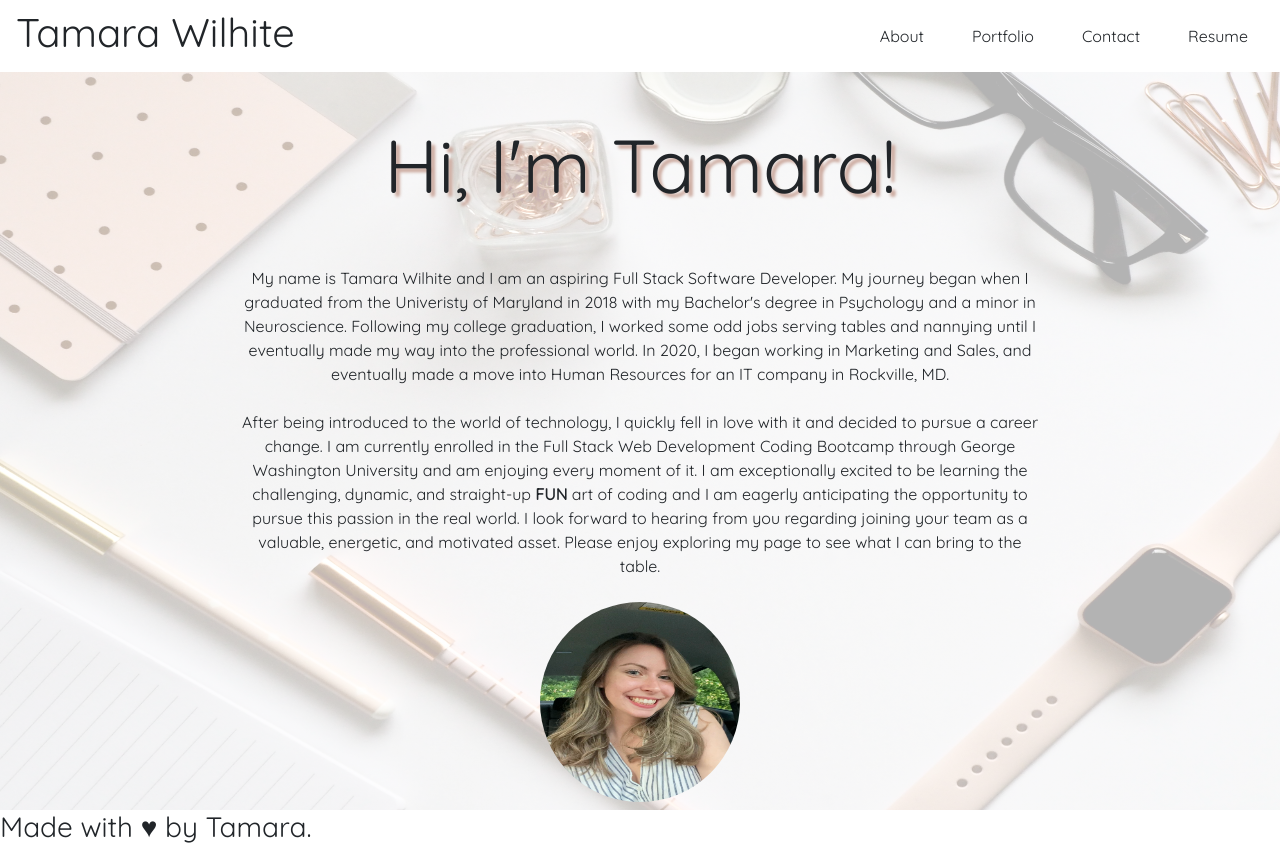
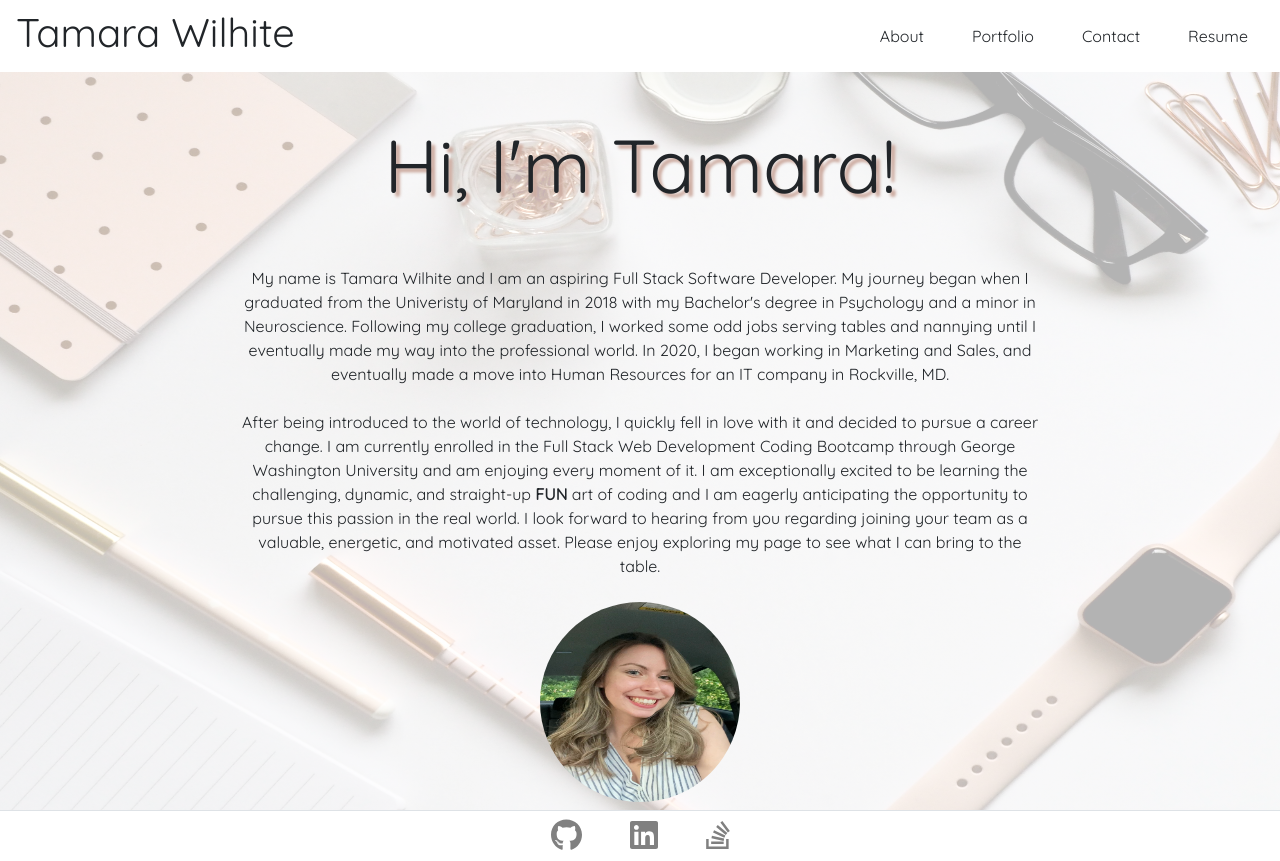
Before and after one commit to trwilhite/trw-portfolio, a React (Create React App) app: page / in a window 1280 px wide. Built offline with nearby package versions, Linux system fonts and the light colour scheme.

Commit message:
added links and icons to footer

```diff
--- a/package.json
+++ b/package.json
@@ -3,6 +3,10 @@
   "version": "0.1.0",
   "private": true,
   "dependencies": {
+    "@fortawesome/fontawesome-svg-core": "^6.1.1",
+    "@fortawesome/free-brands-svg-icons": "^6.1.1",
+    "@fortawesome/free-solid-svg-icons": "^6.1.1",
+    "@fortawesome/react-fontawesome": "^0.1.18",
     "@testing-library/jest-dom": "^5.16.4",
     "@testing-library/react": "^12.1.4",
     "@testing-library/user-event": "^13.5.0",
--- a/src/components/Footer/index.js
+++ b/src/components/Footer/index.js
@@ -1,10 +1,34 @@
 import React from "react";
 import "./style.css";
+import { FontAwesomeIcon } from "@fortawesome/react-fontawesome";
+import { library } from "@fortawesome/fontawesome-svg-core";
+import { fab } from "@fortawesome/free-brands-svg-icons";
+
+library.add(fab);
 
 function Footer() {
   return (
-    <footer>
-      <h3>Made with &hearts; by Tamara.</h3>
+    <footer className="border-top">
+      <nav className="d-flex flex-row justify-content-center">
+        <a
+          className="text-decoration-none icon py-2 px-4"
+          href="https://github.com/trwilhite"
+        >
+          <FontAwesomeIcon icon={["fab", "github"]} size="2x" />{" "}
+        </a>
+        <a
+          className="text-decoration-none icon py-2 px-4"
+          href="https://www.linkedin.com/in/tamara-wilhite/"
+        >
+          <FontAwesomeIcon icon={["fab", "linkedin"]} size="2x" />{" "}
+        </a>
+        <a
+          className="text-decoration-none icon py-2 px-4"
+          href="https://stackoverflow.com/users/17314835/tamara-wilhite"
+        >
+          <FontAwesomeIcon icon="fa-brands fa-stack-overflow" size="2x" />{" "}
+        </a>
+      </nav>
     </footer>
   );
 }
--- a/src/components/Footer/style.css
+++ b/src/components/Footer/style.css
@@ -1,3 +1,11 @@
 footer {
   font-family: "Quicksand", sans-serif;
 }
+
+footer nav a {
+  color: grey;
+}
+
+footer nav a:hover {
+  color: #cdaca1;
+}
```
Also changed, not shown: 1 other file (tests, documents, lock files or other folders).
